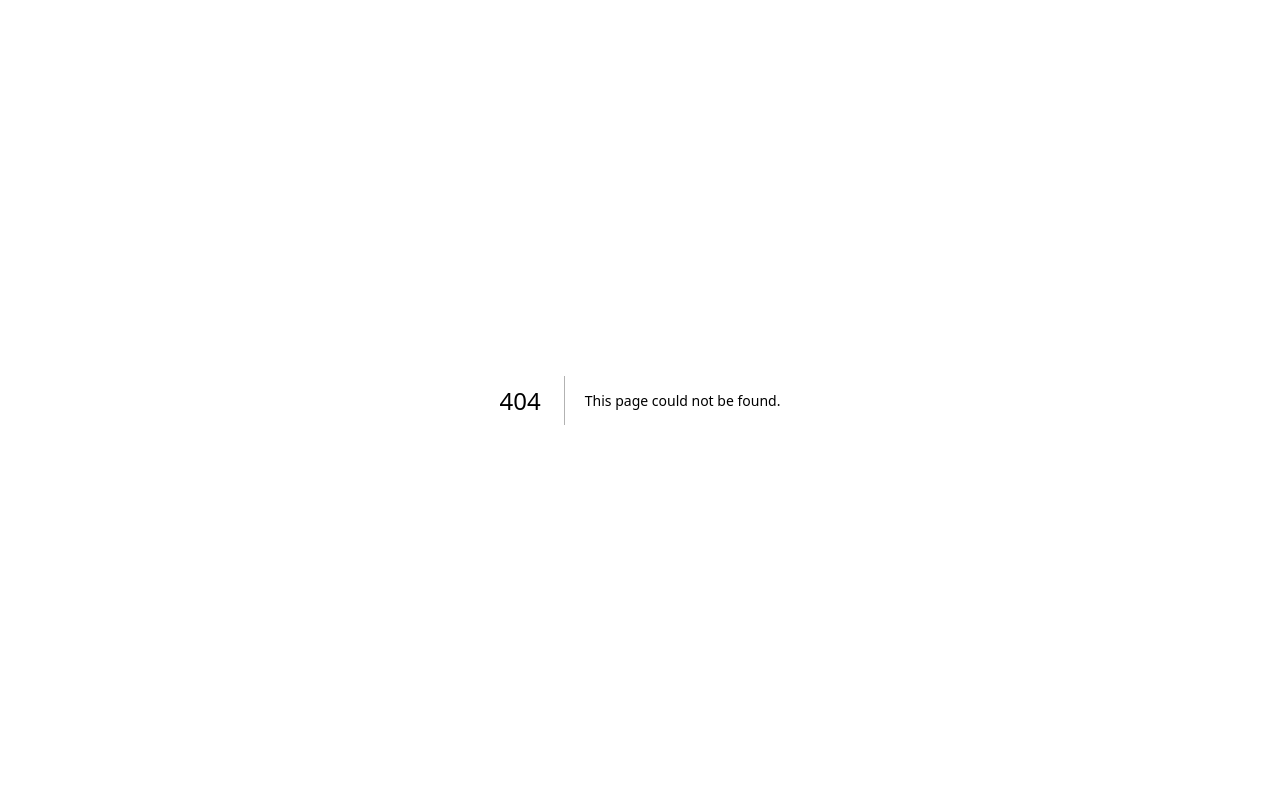
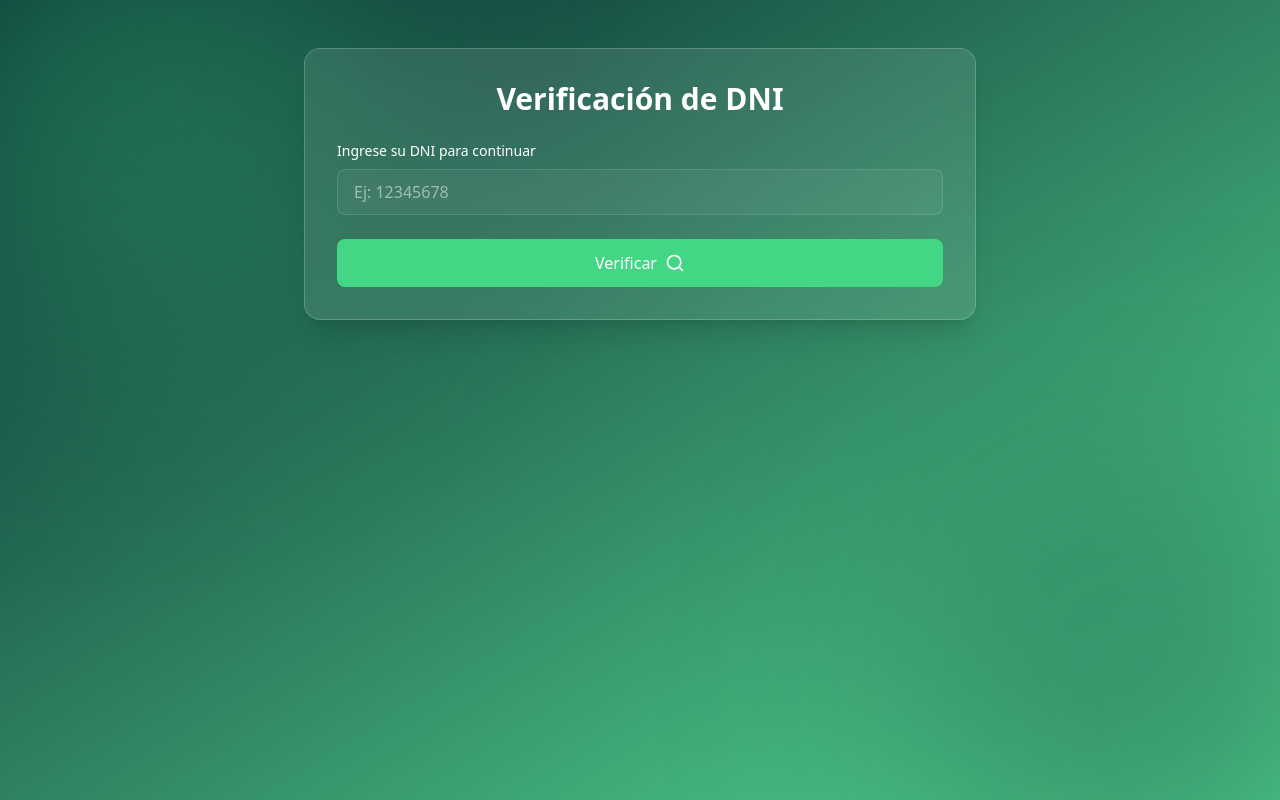
Before and after one commit to demaime/monotributo-dig-front, a Next.js app: page /autenticar in a window 1280 px wide. Before the commit this address had no page. Built offline with nearby package versions, Linux system fonts and the light colour scheme.

Commit message:
agregada validacion de dni

```diff
--- /dev/null
+++ b/src/pages/api/checkDni.js
@@ -0,0 +1,34 @@
+import clientPromise from "@/lib/mongodb";
+
+export default async function handler(req, res) {
+  if (req.method !== "POST") {
+    return res.status(405).json({ message: "Method not allowed" });
+  }
+
+  try {
+    const client = await clientPromise;
+    const db = client.db(process.env.MONGODB_DB);
+
+    const { dni } = req.body;
+
+    if (!dni || !/^[0-9]{7,8}$/.test(dni)) {
+      return res.status(400).json({ message: "DNI inválido" });
+    }
+
+    const user = await db.collection("registros").findOne({ dni });
+
+    if (user) {
+      return res.status(200).json({
+        exists: true,
+        email: user.email,
+      });
+    }
+
+    return res.status(200).json({
+      exists: false,
+    });
+  } catch (error) {
+    console.error("Error checking DNI:", error);
+    return res.status(500).json({ message: "Error interno del servidor" });
+  }
+}
--- /dev/null
+++ b/src/pages/autenticar.js
@@ -0,0 +1,150 @@
+import React, { useState } from "react";
+import { Search, AlertCircle } from "lucide-react";
+import { useRouter } from "next/router";
+
+function Autenticar({ onDniValidated }) {
+  const router = useRouter();
+  const [dni, setDni] = useState("");
+  const [error, setError] = useState("");
+  const [loading, setLoading] = useState(false);
+  const [existingUser, setExistingUser] = useState(null);
+
+  const handleInputChange = (e) => {
+    const value = e.target.value;
+    if (value === "" || /^[0-9]*$/.test(value)) {
+      setDni(value);
+      setError("");
+    }
+  };
+
+  const maskEmail = (email) => {
+    const [username, domain] = email.split("@");
+    const maskedUsername =
+      username.charAt(0) +
+      "*".repeat(username.length - 2) +
+      username.charAt(username.length - 1);
+    return `${maskedUsername}@${domain}`;
+  };
+
+  const handleSubmit = async (e) => {
+    e.preventDefault();
+    setLoading(true);
+    setError("");
+
+    try {
+      const response = await fetch("/api/checkDni", {
+        method: "POST",
+        headers: {
+          "Content-Type": "application/json",
+        },
+        body: JSON.stringify({ dni }),
+      });
+
+      const data = await response.json();
+
+      if (response.ok) {
+        if (data.exists) {
+          setExistingUser({
+            maskedEmail: maskEmail(data.email),
+          });
+        } else {
+          localStorage.setItem("tempDni", dni);
+          router.push("/registro");
+        }
+      } else {
+        setError(data.message || "Error al verificar el DNI");
+      }
+    } catch (error) {
+      setError("Error al conectar con el servidor");
+    } finally {
+      setLoading(false);
+    }
+  };
+
+  return (
+    <div className="min-h-screen bg-gradient-to-br from-[#072a30] to-[#43d685]/90 relative overflow-hidden">
+      {/* Background blur circles */}
+      <div className="absolute top-[-20%] left-[-10%] w-[500px] h-[500px] rounded-full bg-[#43d685]/30 blur-[120px]" />
+      <div className="absolute bottom-[-20%] right-[-10%] w-[500px] h-[500px] rounded-full bg-[#072a30]/30 blur-[120px]" />
+
+      <div className="relative z-10 container mx-auto px-4 py-12">
+        <div className="max-w-2xl mx-auto">
+          <div className="bg-white/10 backdrop-blur-lg rounded-2xl p-8 border border-white/20 shadow-xl">
+            <h2 className="text-3xl font-bold mb-6 text-white text-center">
+              Verificación de DNI
+            </h2>
+
+            {!existingUser ? (
+              <form onSubmit={handleSubmit} className="space-y-6">
+                <div>
+                  <label className="block text-white text-sm font-medium mb-2">
+                    Ingrese su DNI para continuar
+                  </label>
+                  <input
+                    type="text"
+                    value={dni}
+                    onChange={handleInputChange}
+                    maxLength={8}
+                    className="w-full bg-white/5 border border-white/10 rounded-lg px-4 py-2.5 text-white placeholder:text-white/50 focus:border-[#43d685] focus:ring-1 focus:ring-[#43d685] transition-colors"
+                    placeholder="Ej: 12345678"
+                  />
+                </div>
+
+                {error && (
+                  <div className="flex items-center gap-2 text-red-400">
+                    <AlertCircle className="w-4 h-4" />
+                    <p className="text-sm">{error}</p>
+                  </div>
+                )}
+
+                <button
+                  type="submit"
+                  disabled={loading}
+                  className="w-full bg-[#43d685] text-white rounded-lg py-3 px-4 font-medium hover:bg-[#43d685]/90 focus:outline-none focus:ring-2 focus:ring-[#43d685] focus:ring-offset-2 focus:ring-offset-[#072a30] transition-colors flex items-center justify-center gap-2 disabled:opacity-50"
+                >
+                  {loading ? (
+                    "Verificando..."
+                  ) : (
+                    <>
+                      Verificar
+                      <Search className="w-5 h-5" />
+                    </>
+                  )}
+                </button>
+              </form>
+            ) : (
+              <div className="text-center space-y-6">
+                <div className="bg-white/5 rounded-lg p-6 border border-white/10">
+                  <h3 className="text-xl font-semibold text-white mb-4">
+                    Usuario ya registrado
+                  </h3>
+                  <p className="text-white/90 mb-2">
+                    Ya existe un registro con este DNI.
+                  </p>
+                  <p className="text-white/90">
+                    Las comunicaciones serán enviadas a:
+                  </p>
+                  <p className="text-[#43d685] font-mono mt-2 truncate">
+                    {existingUser.maskedEmail}
+                  </p>
+                </div>
+
+                <button
+                  onClick={() => {
+                    setDni("");
+                    setExistingUser(null);
+                  }}
+                  className="bg-white/10 text-white rounded-lg py-3 px-6 font-medium hover:bg-white/20 focus:outline-none focus:ring-2 focus:ring-white/20 focus:ring-offset-2 focus:ring-offset-[#072a30] transition-colors"
+                >
+                  Verificar otro DNI
+                </button>
+              </div>
+            )}
+          </div>
+        </div>
+      </div>
+    </div>
+  );
+}
+
+export default Autenticar;
--- a/src/pages/index.js
+++ b/src/pages/index.js
@@ -31,7 +31,7 @@ function App() {
               país. <strong>Tu opinión cuenta.</strong>
             </p>
             <button
-              onClick={() => router.push("/registro")}
+              onClick={() => router.push("/autenticar")}
               className="group flex items-center gap-2 bg-white text-[#072a30] px-8 py-4 rounded-full font-semibold text-lg hover:bg-[#43d685] hover:text-white transition-all duration-300"
             >
               Registrarme
--- a/src/pages/registro.js
+++ b/src/pages/registro.js
@@ -7,6 +7,7 @@ import {
   Mail,
   Users,
 } from "lucide-react";
+import { useRouter } from "next/router";
 
 function Registro() {
   const [provinces, setProvinces] = useState([]);
@@ -24,6 +25,8 @@ function Registro() {
 
   const [localitiesCache, setLocalitiesCache] = useState({});
   const [isLoading, setIsLoading] = useState(false);
+
+  const router = useRouter();
 
   const delay = (ms) => new Promise((resolve) => setTimeout(resolve, ms));
 
@@ -125,6 +128,15 @@ function Registro() {
     fetchLocalities();
   }, [selectedProvince, isLoading]);
 
+  useEffect(() => {
+    const storedDni = localStorage.getItem("tempDni");
+    if (storedDni) {
+      setFormData((prev) => ({ ...prev, dni: storedDni }));
+    } else {
+      router.push("/autenticar");
+    }
+  }, []);
+
   const validateEmail = (email) => {
     const regex = /^[a-zA-Z0-9._-]+@[a-zA-Z0-9.-]+\.[a-zA-Z]{2,6}$/;
     return regex.test(email);
@@ -213,6 +225,7 @@ function Registro() {
       });
 
       if (response.ok) {
+        localStorage.removeItem("tempDni");
         window.location.href = "/output";
       } else {
         throw new Error("Error al enviar el formulario");
@@ -293,10 +306,8 @@ function Registro() {
                   id="dni"
                   required
                   value={formData.dni}
-                  onChange={handleInputChange}
-                  autoComplete="off"
-                  className="w-full bg-white/5 border border-white/10 rounded-lg px-4 py-2.5 text-white placeholder:text-white/50 focus:border-[#43d685] focus:ring-1 focus:ring-[#43d685] transition-colors"
-                  placeholder="Ingrese su DNI"
+                  readOnly
+                  className="w-full bg-white/5 border border-white/10 rounded-lg px-4 py-2.5 text-white placeholder:text-white/50 focus:border-[#43d685] focus:ring-1 focus:ring-[#43d685] transition-colors cursor-not-allowed opacity-70"
                 />
               </div>
 
```
